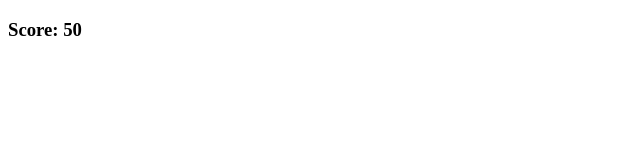
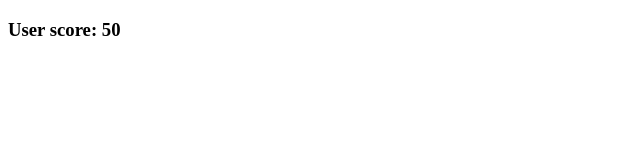
Before and after one commit to AssafHalsadi/Hive-Shooter, a React (Create React App) app: page / in a window 1280 px wide. Shown: the top 160 px of the page, without its empty margins (0-640 px from the left). Built offline with nearby package versions, Linux system fonts and the light colour scheme.

Commit message:
add important word

```diff
--- a/src/components/status-bar.tsx
+++ b/src/components/status-bar.tsx
@@ -3,7 +3,7 @@ import React from 'react';
 export const StatusBar: React.FC<StatusBarProps> = ({score}) => {
     return (
         <div>
-            <h3>{`Score: ${score}`}</h3>
+            <h3>{`User score: ${score}`}</h3>
             {/*<NextHexagon /> */}
             {/*TODO Assaf you do this ok?*/}
         </div>
```
